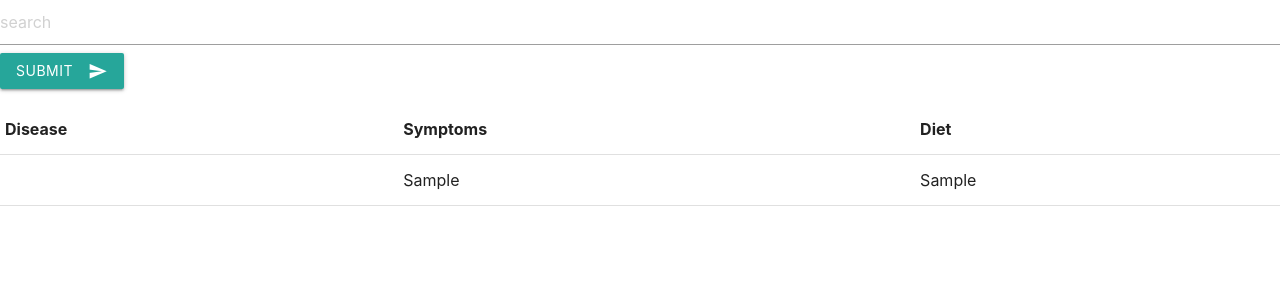
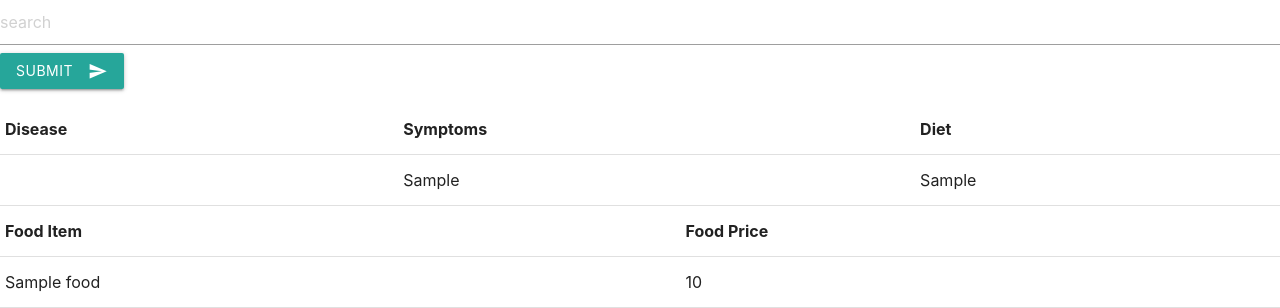
Before and after one commit to Vtechcode/Nuricode, a Django app: template nutri/templates/health/new_search.html in a window 1280 px wide. Shown: the part 493-801 px from the top of the page. Before the commit the page ends 699 px from the top, so only its background shows below. Run offline with Django 3.2, Linux system fonts and the light colour scheme; the template is opened without the code that fills it: most values are stand-ins (such as "Sample title", 1, 10 or a date in 2020).

Commit message:
Shows the price of food stuff

```diff
--- a/nutri/templates/health/new_search.html
+++ b/nutri/templates/health/new_search.html
@@ -16,7 +16,34 @@
       <td>{{ search }}</td>
       <td>{{ disease_symptoms }}</td>
       <td>{{ disease_diet }}</td>
+
     </tr>
+  </tbody>
+</table>
+
+<table class="responsive-table">
+  <thead>
+    <tr>
+
+        <th>Food Item</th>
+        <th>Food Price</th>
+    </tr>
+  </thead>
+
+  <tbody>
+
+      {% for food, price in food_type.items %}
+      <tr>
+
+
+      <td>{{ food }}</td>
+
+
+      <td>{{ price }}</td>
+    </tr>
+      {% endfor %}
+
+
   </tbody>
 </table>
 
```
Also changed, not shown: nutri/health/views.py (+7 -1 lines).
